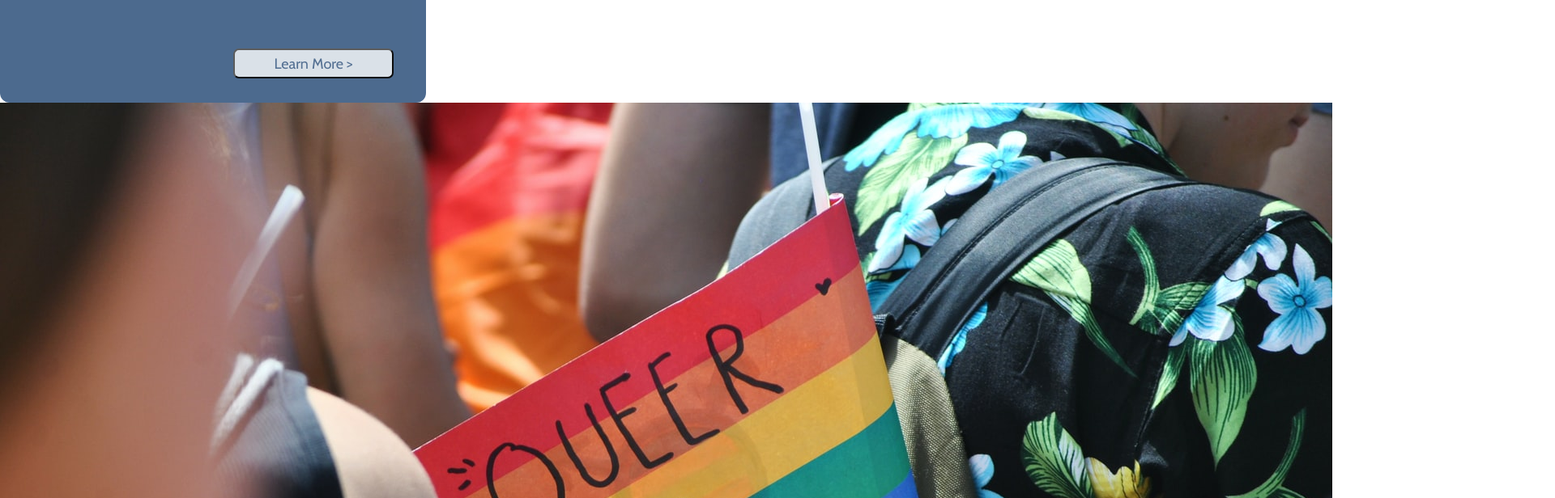
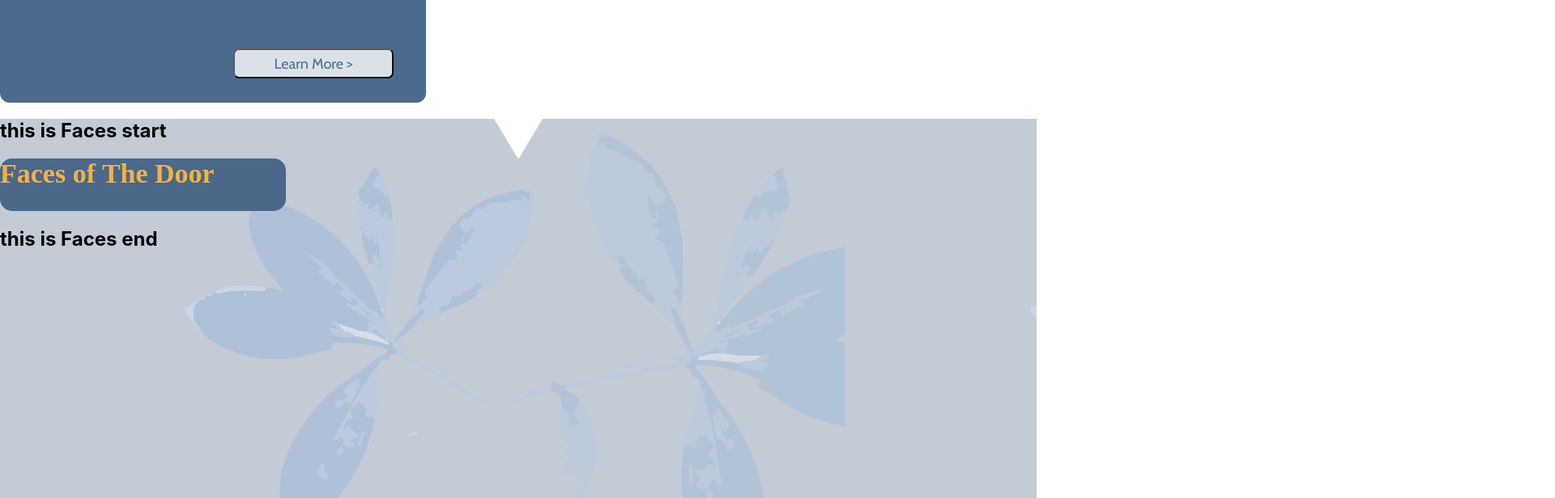
Before and after one commit to Ricomitch/The-Door, a React (Create React App) app in the folder client/: page / in a window 1280 px wide. Shown: the part 2060-2676 px from the top of the page at 81% size, 1920 px wide, since content can reach past the window. Built offline with nearby package versions, Linux system fonts and the light colour scheme; a web font is replaced by a local one.

Commit message:
added font, faces started

```diff
--- a/client/src/App.css
+++ b/client/src/App.css
@@ -21,3 +21,12 @@
   font-style: normal;
   font-stretch: normal;
 }
+
+@font-face {
+  font-family: Montserrat-ExtraBold;
+  src: local(Montserrat-ExtraBold),
+    url(./assets/Montserrat-ExtraBold.ttf) format("truetype");
+  font-weight: 800;
+  font-style: normal;
+  font-stretch: normal;
+}
--- a/client/src/components/HomePage/Faces.css
+++ b/client/src/components/HomePage/Faces.css
@@ -0,0 +1,34 @@
+.faces-div {
+  background-image: url('../../assets/Homepage/Flower 2.svg');
+  background-position-y: -90px;
+  background-color: #c2cbd6;
+  height: 830px;
+  position: relative;
+}
+.Polygon1 {
+  width: 0;
+  height: 0;
+  border-left: 30px solid transparent;
+  border-right: 30px solid transparent;
+  border-top: 50px solid white;
+  position: absolute;
+  top: 0;
+  margin-left: auto;
+  margin-right: auto;
+  left: 0;
+  right: 0;
+}
+.Rectangle178 {
+  width: 353px;
+  height: 65px;
+  border-radius: 15px;
+  background-color: #4b688a;
+}
+.faces-text {
+  width: 333px;
+  height: 45px;
+  font-family: Montserrat;
+  font-size: 34px;
+  font-weight: 800;
+  color: #f3b143;
+}
--- a/client/src/components/HomePage/Faces.jsx
+++ b/client/src/components/HomePage/Faces.jsx
@@ -0,0 +1,15 @@
+import React from 'react'
+import './Faces.css'
+
+function Faces() {
+  return (
+    <div className='faces-div'>
+      <h2>this is Faces start</h2>
+      <div className='Polygon1'></div>
+      <div className='Rectangle178'><span className='faces-text'>Faces of The Door</span></div>
+      <h2>this is Faces end</h2>
+    </div>
+  )
+}
+
+export default Faces
--- a/client/src/screens/Homepage/Homepage.jsx
+++ b/client/src/screens/Homepage/Homepage.jsx
@@ -1,6 +1,7 @@
 import React from 'react'
 import CarouselSlide from '../../components/HomePage/Carousel'
 import MissionNewsPage from '../../components/HomePage/MissionNewsPage'
+import Faces from '../../components/HomePage/Faces.jsx'
 
 
 function Homepage() {
@@ -9,8 +10,8 @@ function Homepage() {
     <div>
       <h1>homepage</h1>
       <CarouselSlide />
-      <MissionNewsPage />
-
+      {/* <MissionNewsPage /> */}
+      <Faces />
     </div>
   )
 }
```
Also changed, not shown: client/src/assets/Homepage/Flower 2.svg (renamed from client/src/assets/Form/Flower 2.svg), client/src/assets/Homepage/Montserrat-ExtraBold.ttf (added).
